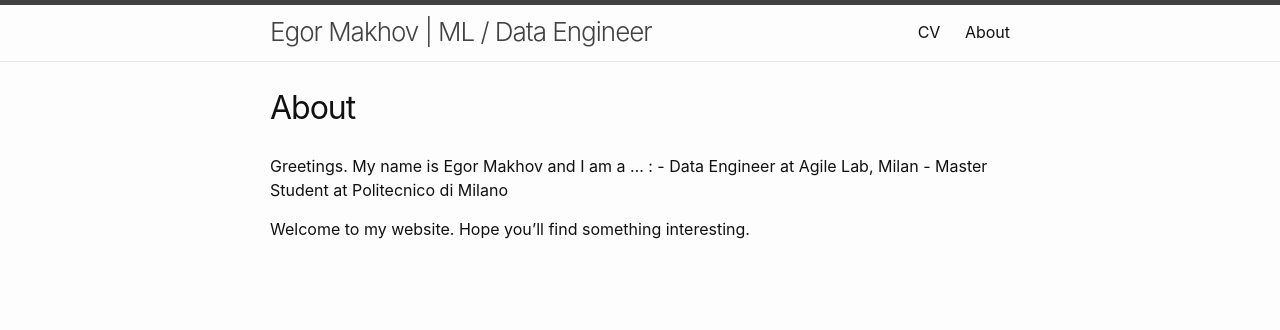
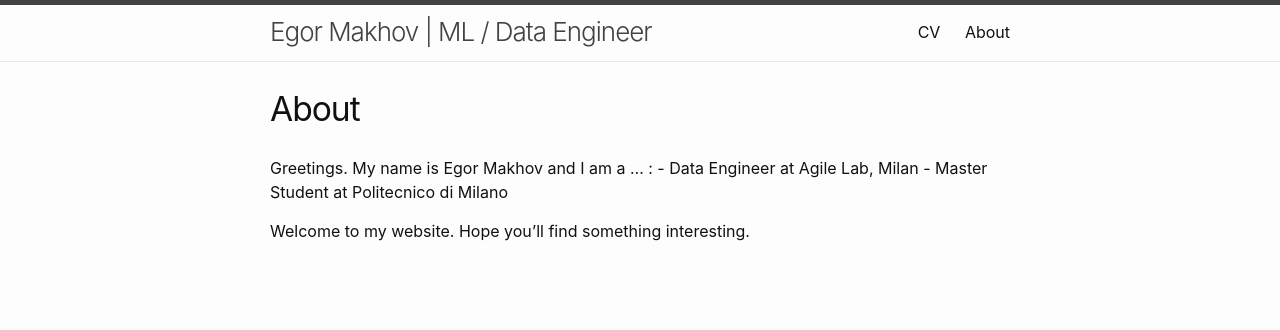
Before and after one commit to emakhov/emakhov.github.io, a Jekyll site: the page built from about.md, in a window 1280 px wide. Shown: the top 330 px of the page. Built offline with Jekyll 4.4.1, drawn with Linux system fonts in a browser that asks for light colours.

Commit message:
adds sass files

```diff
--- a/_sass/minima/_layout.scss
+++ b/_sass/minima/_layout.scss
@@ -217,12 +217,12 @@
 }
 
 .post-title {
-  @include relative-font-size(2.0);
+  @include relative-font-size(2.10);
   letter-spacing: -1px;
   line-height: 1;
 
   @include media-query($on-laptop) {
-    @include relative-font-size(1.75);
+    @include relative-font-size(1.85);
   }
 }
 
```
